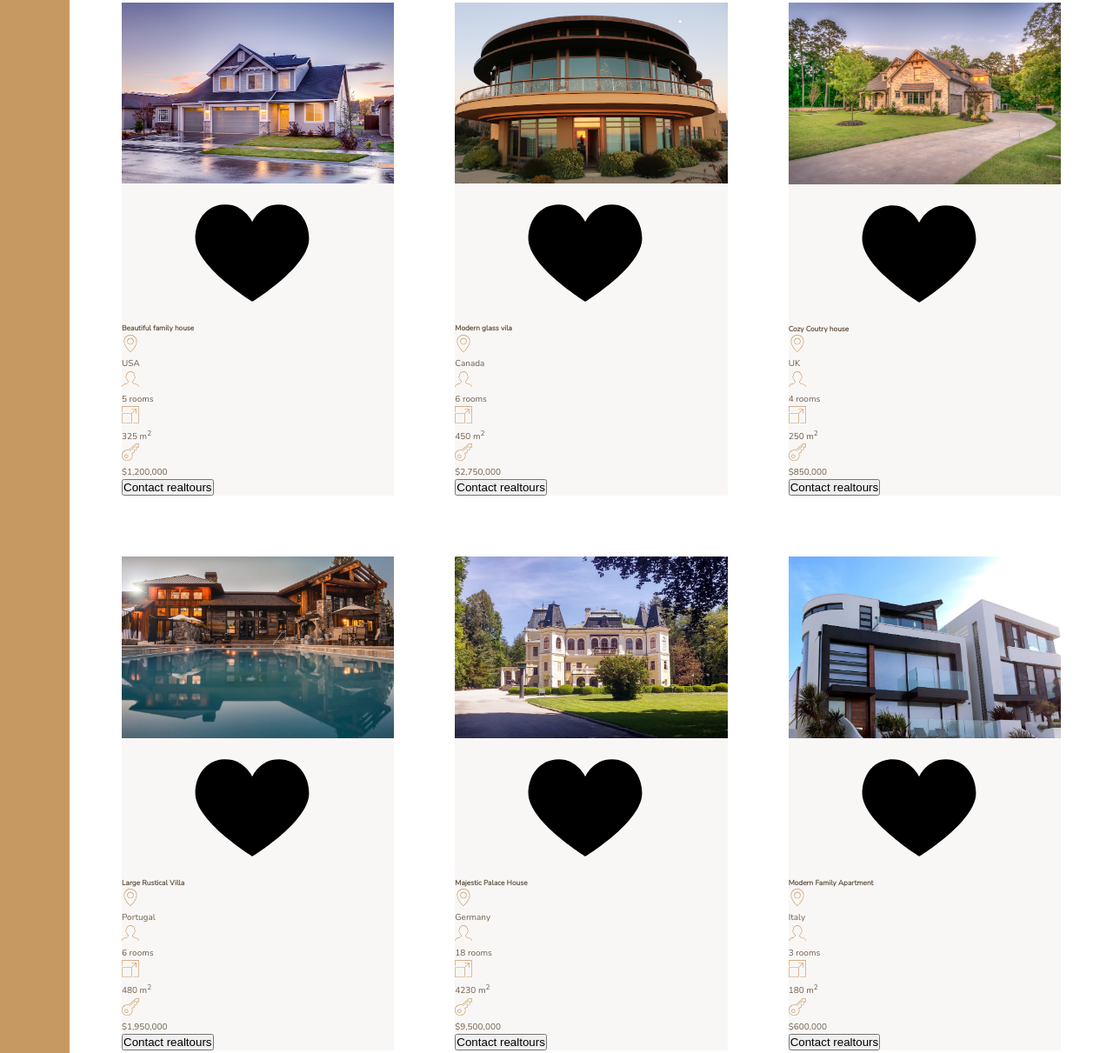
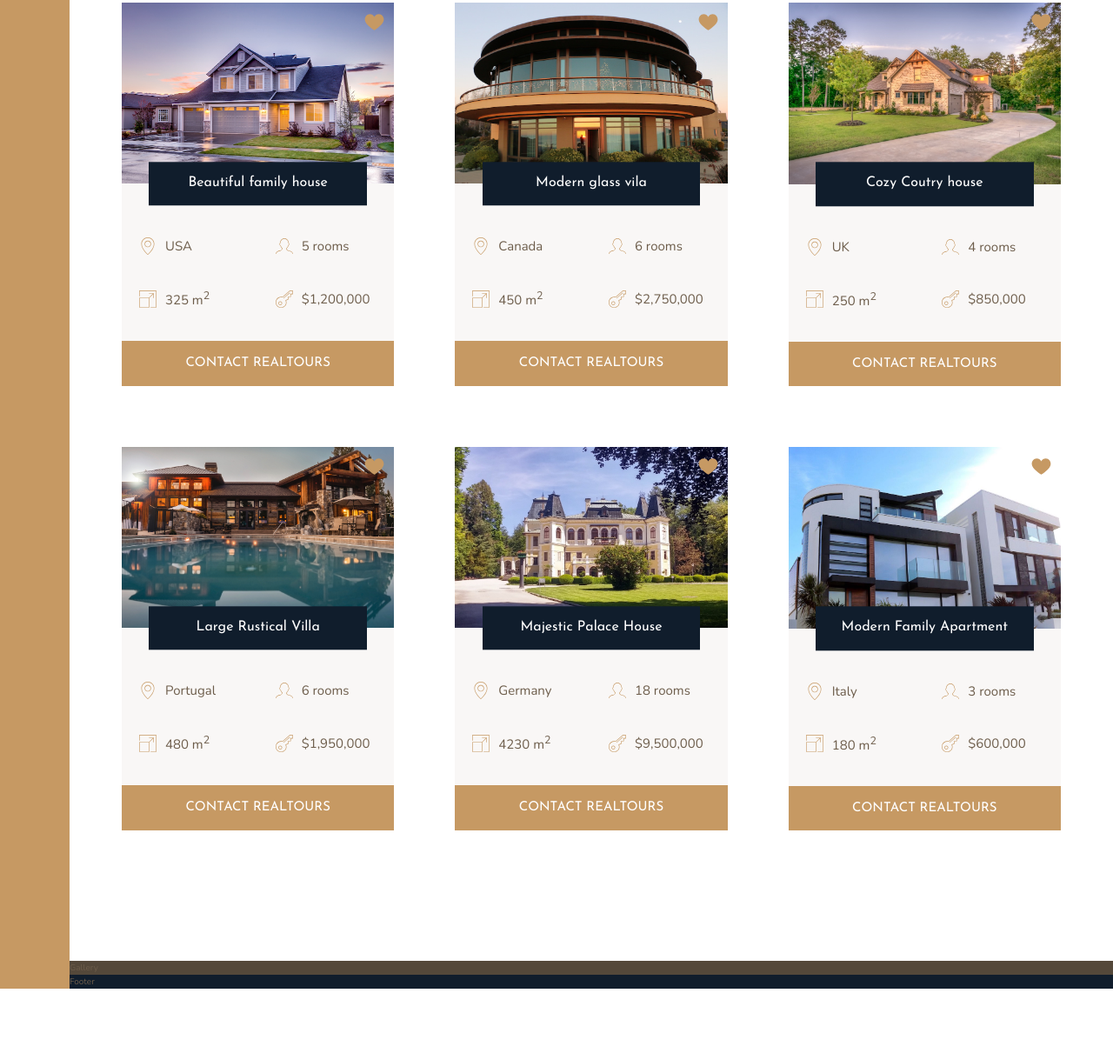
Before and after one commit to goran-nedelkovski/Nexter, a website: page index.html in a window 1280 px wide. Shown: the part 1939-3150 px from the top of the page at 87% size. After the commit the page ends 3076 px from the top, so only its background shows below. Drawn offline with nearby package versions, Linux system fonts and the light colour scheme.

Commit message:
[lecture 113]-Building the Homes sction (part 2)[//make home card as grid with 2 columns by 1fr, and the rows will be implicit (css will take care about the rows(rows height = content height)->implicit grid with automatically added rows) // grid-template-rows: auto auto auto;  //it's not nessesery.,justify-self: center;  // center the item self horizontally, along the   row axis,align-self: end;// center the item self   vertically, along the    column axis,transform: translateY(50%); //shift 50% of the element's height    along the Y axis, and it will placed exactly at the center, for small layouts use flexbox, (for example, the icon and text to be side by side->display:flex]

```diff
--- a/index.html
+++ b/index.html
@@ -115,7 +115,7 @@
                     </svg>
                     <p>$1,200,000</p>
                 </div>
-                <button class="cta">Contact realtours</button>
+                <button class="btn home__btn">Contact realtours</button>
             </div>
 
 
@@ -150,7 +150,7 @@
                     </svg>
                     <p>$2,750,000</p>
                 </div>
-                <button class="cta">Contact realtours</button>
+                <button class="btn home__btn">Contact realtours</button>
             </div>
 
 
@@ -185,7 +185,7 @@
                     </svg>
                     <p>$850,000</p>
                 </div>
-                <button class="cta">Contact realtours</button>
+                <button class="btn home__btn">Contact realtours</button>
             </div>
 
 
@@ -220,7 +220,7 @@
                     </svg>
                     <p>$1,950,000</p>
                 </div>
-                <button class="cta">Contact realtours</button>
+                <button class="btn home__btn">Contact realtours</button>
             </div>
 
             <div class="home">
@@ -254,7 +254,7 @@
                     </svg>
                     <p>$9,500,000</p>
                 </div>
-                <button class="cta">Contact realtours</button>
+                <button class="btn home__btn">Contact realtours</button>
             </div>
 
             <div class="home">
@@ -288,7 +288,7 @@
                     </svg>
                     <p>$600,000</p>
                 </div>
-                <button class="cta">Contact realtours</button>
+                <button class="btn home__btn">Contact realtours</button>
             </div>
         </section>
 
--- a/sass/_homes.scss
+++ b/sass/_homes.scss
@@ -9,27 +9,63 @@
 .home {
     background-color: $color-grey-light-1;
 
+    display: grid;
+    // grid-template-rows: auto auto auto;  //it's not nessesery. css will take care about the rows(rows height = content height)->implicit grid with automatically added rows
+    grid-template-columns: repeat(2, 1fr);
+    grid-row-gap: 3.5rem;
     &__img {
         width: 100%;
+        grid-row: 1/2;
+        grid-column: 1 / -1;
+        z-index: 1;
     }
     &__like {
-
+        grid-row: 1/2;
+        grid-column: 2/3;
+        fill: $color-primary;
+        height: 2.5rem;
+        width: 2.5rem;
+        z-index: 2;
+        justify-self: end;
+        margin: 1rem;
     }
     &__name {
-
+        grid-row: 1/2;
+        grid-column: 1 / -1;
+        font-family: $font-display;
+        width: 80%;
+        font-size: 1.6rem;
+        text-align: center;
+        padding: 1.25rem;
+        background-color: $color-secondary;
+        color: #fff;
+        font-weight: 400;
+        justify-self: center;         // center the item self horizontally, along the row axis
+        align-self: end;               // center the item self vertically, along the column axis
+        transform: translateY(50%);   //shift 50% of the element's height along the Y axis, and it will placed exactly at the center
+        z-index: 3;
+    }
+    &__location,
+    &__rooms {
+        margin-top: 2.5rem;
     }
     &__location,
     &__rooms,
     &__area,
     &__price {
+        font-size: 1.5rem;
+        margin-left: 2rem;
 
+        display: flex;
+        align-items: center;
          svg {
             fill: $color-primary;
             height: 2rem;
             width: 2rem;
-         }
-         p {
-
+            margin-right: 1rem;
          }
     }
+    &__btn {
+        grid-column: 1/-1;
+    }
 }
```
Also changed, not shown: css/style.css.
